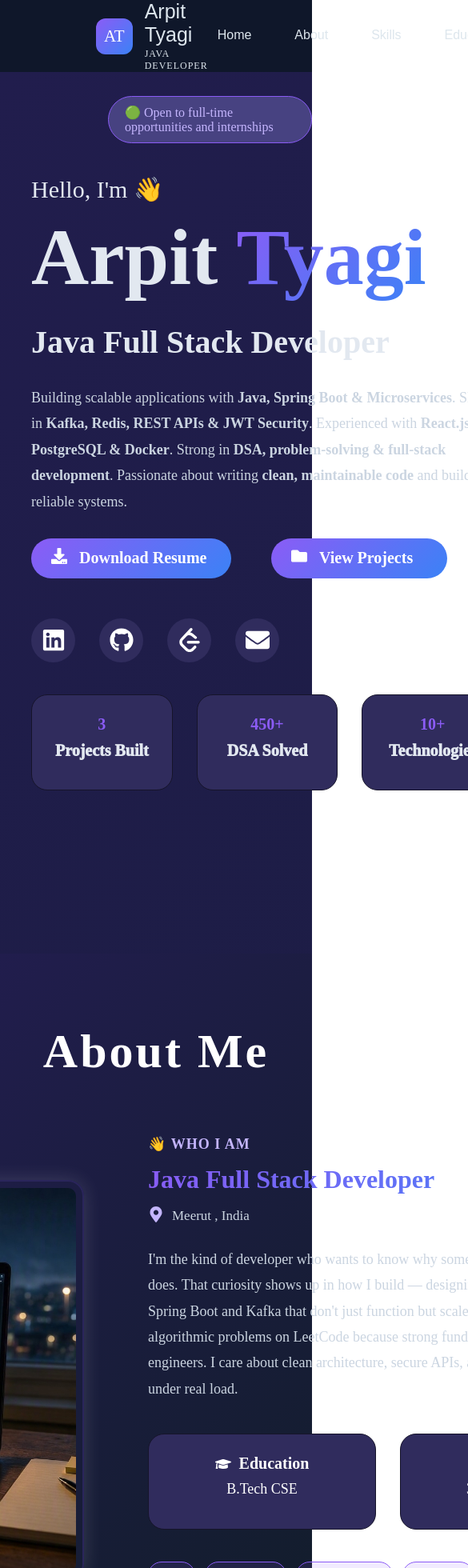
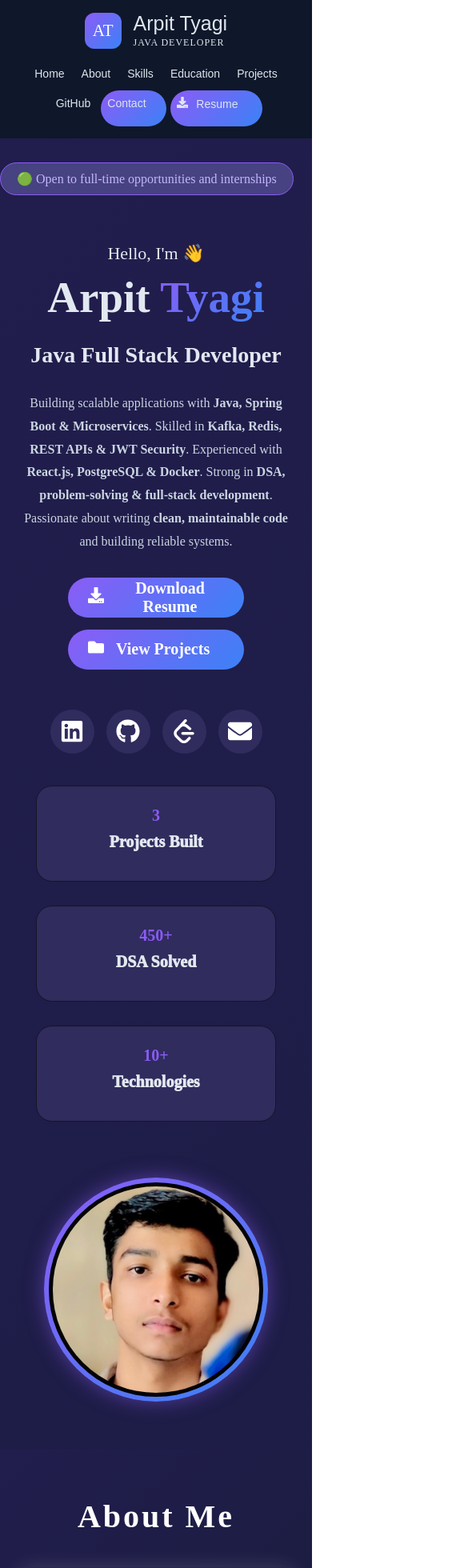
Before and after one commit to ArpitTyagi0001/Portfolio, a React app: page / in a window 390 px wide. Shown: the top 1960 px of the page at 80% size, 585 px wide, since content can reach past the window. Built offline with nearby package versions, Linux system fonts and the light colour scheme; the HTML template or start-up script is replaced by a standard one.

Commit message:
complete portfolio

```diff
--- a/src/App.css
+++ b/src/App.css
@@ -1257,3 +1257,428 @@ html {
   letter-spacing: 1px;
   padding: 2px;
 }
+
+@media (max-width: 768px) {
+  .header {
+    height: auto;
+    padding: 15px 20px;
+    flex-direction: column;
+    gap: 15px;
+  }
+
+  .temp {
+    margin-left: 0;
+  }
+
+  .header-link {
+    margin-right: 0;
+    gap: 5px;
+    flex-wrap: wrap;
+    justify-content: center;
+  }
+
+  .header-link a {
+    font-size: 14px;
+    padding: 8px;
+  }
+
+  .both {
+    gap: 10px;
+  }
+
+  #home {
+    min-height: auto;
+    padding: 40px 20px;
+    flex-direction: column;
+    align-items: center;
+    text-align: center;
+    gap: 30px;
+  }
+
+  .opp {
+    margin-left: 0;
+  }
+
+  .intro {
+    max-width: 100%;
+  }
+
+  .greeting {
+    font-size: 22px;
+  }
+
+  .intro h1 {
+    font-size: 55px;
+  }
+
+  .intro h2 {
+    font-size: 28px;
+  }
+
+  .me {
+    font-size: 16px;
+  }
+
+  .home-link {
+    flex-direction: column;
+    gap: 15px;
+  }
+
+  .home-both-1,
+  .home-both-2 {
+    width: 220px;
+  }
+
+  .social-links {
+    justify-content: center;
+    gap: 15px;
+  }
+
+  .ring {
+    width: 280px;
+    height: 280px;
+    margin: 20px auto;
+  }
+
+  .some-key {
+    flex-direction: column;
+    width: 100%;
+  }
+
+  .stat-box {
+    width: 100%;
+    max-width: 300px;
+  }
+
+  #about {
+    min-height: auto;
+    padding: 60px 20px;
+  }
+
+  #about h3 {
+    font-size: 40px;
+    margin-bottom: 40px;
+  }
+
+  .about {
+    flex-direction: column;
+    gap: 40px;
+  }
+
+  .developer-box {
+    flex: none;
+    width: 100%;
+  }
+
+  .developer-photo {
+    width: 100%;
+    max-width: 350px;
+    height: 350px;
+  }
+
+  .about-content {
+    width: 100%;
+    text-align: center;
+  }
+
+  .profile {
+    font-size: 27px;
+  }
+
+  .about-description {
+    font-size: 16px;
+  }
+
+  .some-key-1 {
+    flex-direction: column;
+  }
+
+  .stat-box-1 {
+    width: 100%;
+    max-width: 300px;
+  }
+
+  .about ul {
+    justify-content: center;
+  }
+
+  .education {
+    min-height: auto;
+    padding-bottom: 60px;
+  }
+
+  #education h3 {
+    font-size: 40px;
+    padding: 60px 20px 40px;
+  }
+
+  .education-card {
+    width: calc(100% - 40px);
+    height: auto;
+    padding: 25px 20px;
+  }
+
+  .education-degree,
+  .education-college,
+  .education-about {
+    font-size: 16px;
+  }
+
+  #skills {
+    min-height: auto;
+    padding: 50px 20px;
+  }
+
+  #skills h5 {
+    margin-top: 20px;
+    font-size: 18px;
+  }
+
+  #skills h3 {
+    font-size: 38px;
+    text-align: center;
+  }
+
+  .skill {
+    margin-top: 40px;
+    padding: 10px 0;
+    grid-template-columns: 1fr;
+    gap: 20px;
+  }
+
+  .lang {
+    min-height: auto;
+    padding: 20px;
+  }
+
+  #project {
+    min-height: auto;
+    padding: 50px 20px;
+  }
+
+  #project h5 {
+    margin-top: 20px;
+    font-size: 20px;
+  }
+
+  #project h3 {
+    font-size: 38px;
+  }
+
+  .project {
+    margin-top: 40px;
+    padding: 10px 0;
+    grid-template-columns: 1fr;
+    gap: 25px;
+  }
+
+  .project-card {
+    width: 100%;
+    height: auto;
+    min-height: 500px;
+    padding: 25px;
+  }
+
+  .project-card p {
+    font-size: 16px;
+  }
+
+  #github {
+    min-height: auto;
+    padding: 50px 20px;
+  }
+
+  .github-heading {
+    padding-top: 20px;
+  }
+
+  #github h5 {
+    font-size: 20px;
+  }
+
+  #github h3 {
+    font-size: 38px;
+  }
+
+  #github p {
+    font-size: 17px;
+  }
+
+  .github-logo {
+    width: 100%;
+    height: auto;
+    min-height: 150px;
+    margin-top: 40px;
+    padding: 20px;
+    flex-wrap: wrap;
+    gap: 15px;
+  }
+
+  .s-logo {
+    margin-left: 0;
+  }
+
+  .github-profile,
+  .github-profile-1 {
+    margin-left: 0;
+  }
+
+  .github-profile {
+    font-size: 30px;
+  }
+
+  .github-logo-1 {
+    margin-left: auto;
+  }
+
+  #contact {
+    min-height: auto;
+    padding: 50px 20px;
+    padding-bottom: 80px;
+  }
+
+  .contact-heading {
+    padding-top: 20px;
+  }
+
+  #contact h5 {
+    font-size: 20px;
+  }
+
+  #contact h3 {
+    font-size: 38px;
+  }
+
+  .connect-about {
+    font-size: 17px;
+  }
+
+  .connect-info {
+    width: 100%;
+    height: auto;
+    padding: 25px;
+    border-radius: 30px;
+  }
+
+  .connect-info-1,
+  .connect-info-2 {
+    flex-direction: column;
+  }
+
+  .connect-email,
+  .connect-linkedin,
+  .connect-location,
+  .connect-stay {
+    min-height: 160px;
+  }
+
+  .whatsapp {
+    width: 100%;
+    max-width: 355px;
+    font-size: 20px;
+  }
+
+  .footer {
+    min-height: auto;
+  }
+
+  .footer-contant {
+    width: 90%;
+    padding: 50px 0;
+    flex-direction: column;
+    gap: 40px;
+  }
+
+  .left-side,
+  .footer-middle,
+  .footer-right {
+    width: 100%;
+    max-width: none;
+  }
+
+  .footer-side {
+    margin-bottom: 30px;
+  }
+
+  .footer-social-links {
+    margin-top: 30px;
+  }
+
+  .footer-link-1 {
+    margin-left: 0;
+  }
+
+  .footer-copyright {
+    width: 90%;
+    text-align: center;
+  }
+}
+
+@media (min-width: 769px) and (max-width: 1024px) {
+  .header {
+    padding: 0 25px;
+  }
+
+  .temp {
+    margin-left: 0;
+  }
+
+  .header-link {
+    margin-right: 0;
+    gap: 10px;
+  }
+
+  #home {
+    padding: 40px 5%;
+    gap: 30px;
+  }
+
+  .intro h1 {
+    font-size: 70px;
+  }
+
+  .ring {
+    width: 330px;
+    height: 330px;
+    margin-right: 0;
+  }
+
+  .skill {
+    grid-template-columns: repeat(2, 1fr);
+    padding: 10px 30px;
+  }
+
+  .project {
+    grid-template-columns: repeat(2, 1fr);
+    padding: 10px 30px;
+  }
+
+  .project-card {
+    width: 100%;
+  }
+
+  .about {
+    gap: 40px;
+  }
+
+  .developer-photo {
+    width: 400px;
+    height: 400px;
+  }
+
+  .github-logo {
+    width: 90%;
+  }
+
+  .github-logo-1 {
+    margin-left: auto;
+  }
+
+  .connect-info {
+    width: 90%;
+  }
+
+  .footer-contant {
+    width: 90%;
+  }
+}
```
